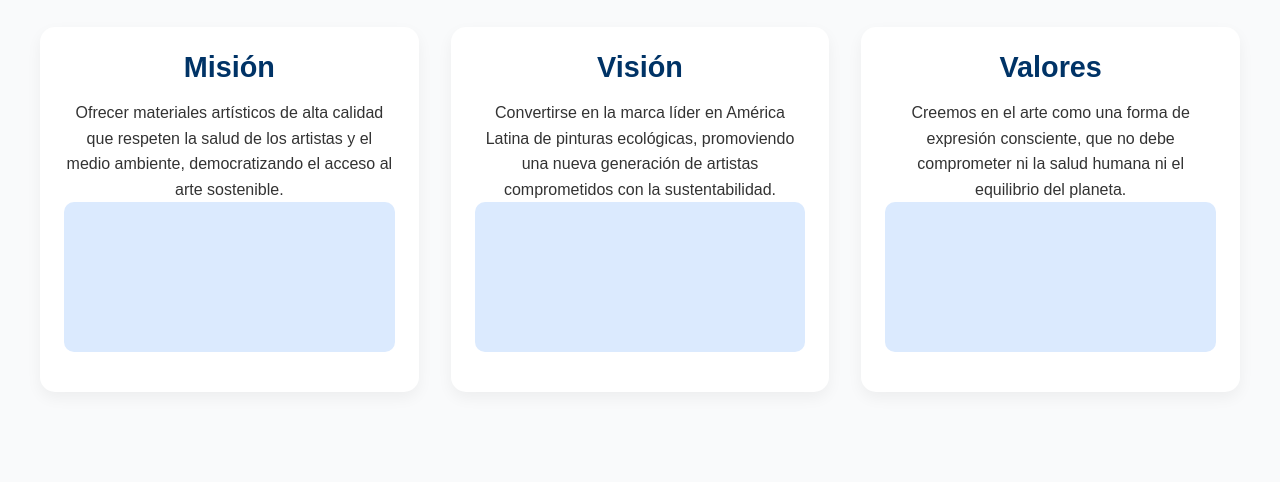
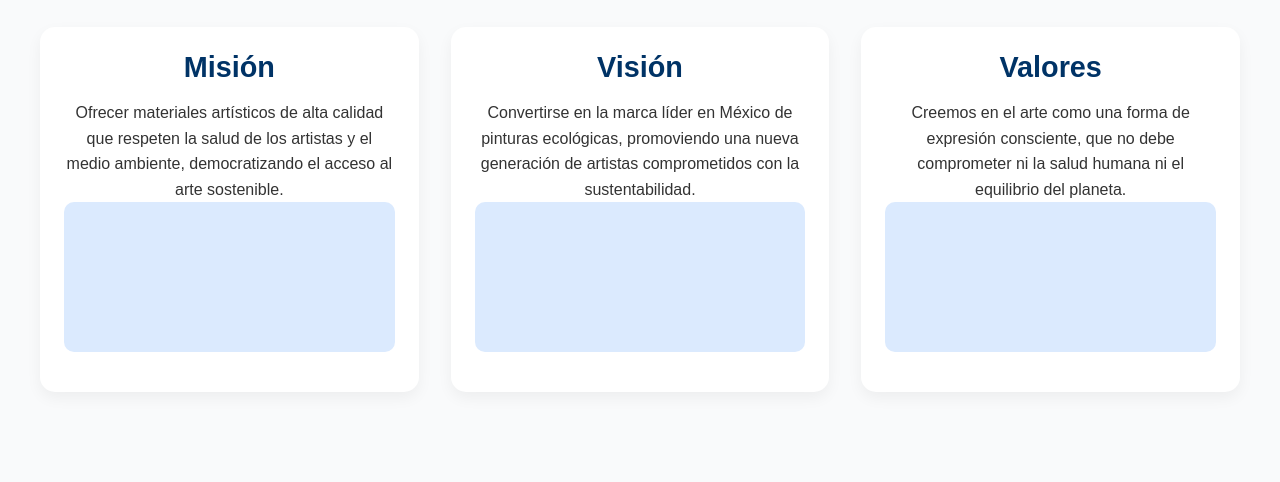
Before and after one commit to Aleka18/HydroOil, a plain HTML site: page nosotros.html in a window 1280 px wide. Shown: the part 154-636 px from the top of the page. Drawn offline with Linux system fonts and the light colour scheme.

Commit message:
Update nosotros.html

```diff
--- a/nosotros.html
+++ b/nosotros.html
@@ -32,7 +32,7 @@
       </div>
       <div class="about-item" style="padding: 1.5rem;">
         <h2 style="font-size: 1.8rem; color: #003366; margin-bottom: 1rem;">Visión</h2>
-        <p style="font-size: 1rem; color: #333; line-height: 1.6;">Convertirse en la marca líder en América Latina de pinturas ecológicas, promoviendo una nueva generación de artistas comprometidos con la sustentabilidad.</p>
+        <p style="font-size: 1rem; color: #333; line-height: 1.6;">Convertirse en la marca líder en México de pinturas ecológicas, promoviendo una nueva generación de artistas comprometidos con la sustentabilidad.</p>
         <div class="img-placeholder"></div>
       </div>
       <div class="about-item" style="padding: 1.5rem;">
```
